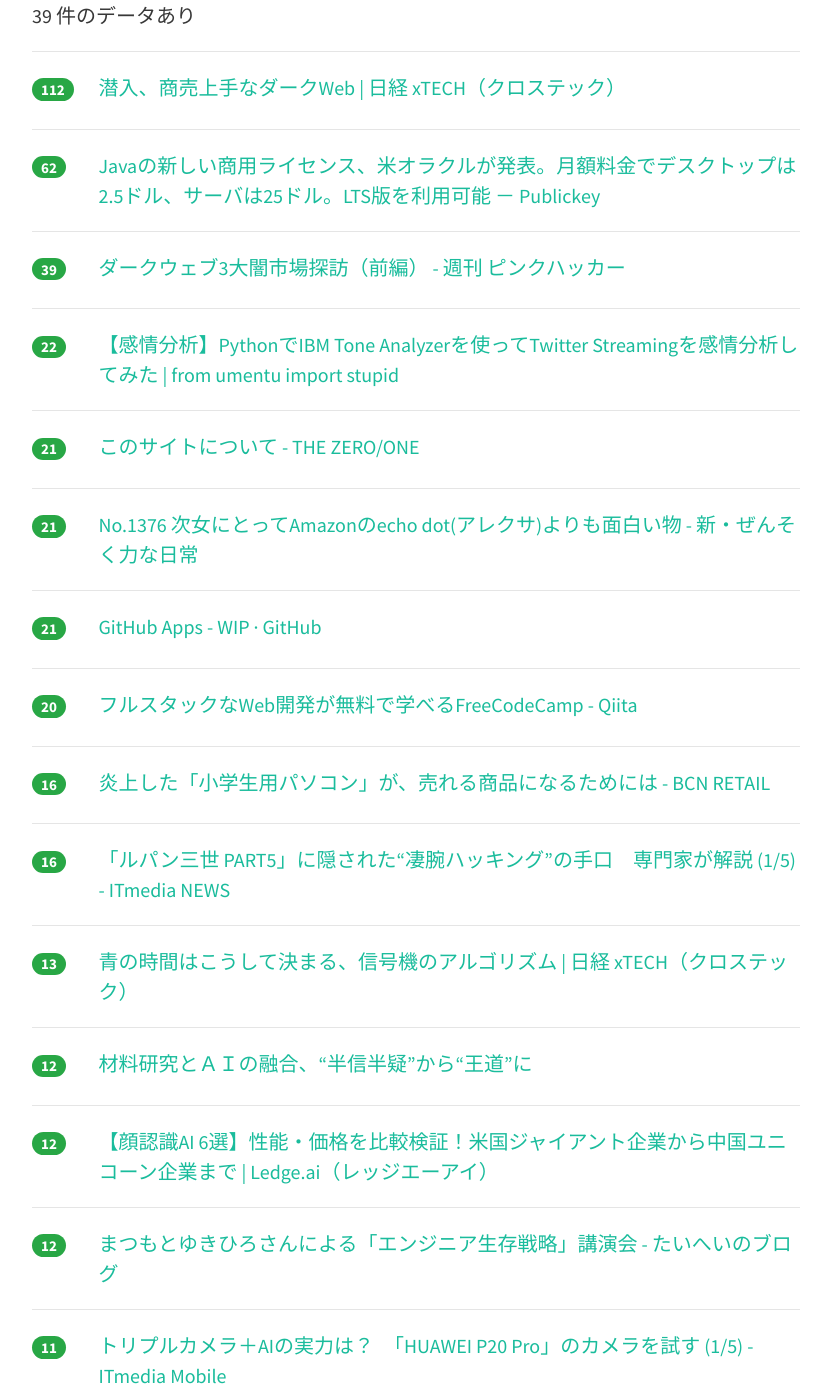
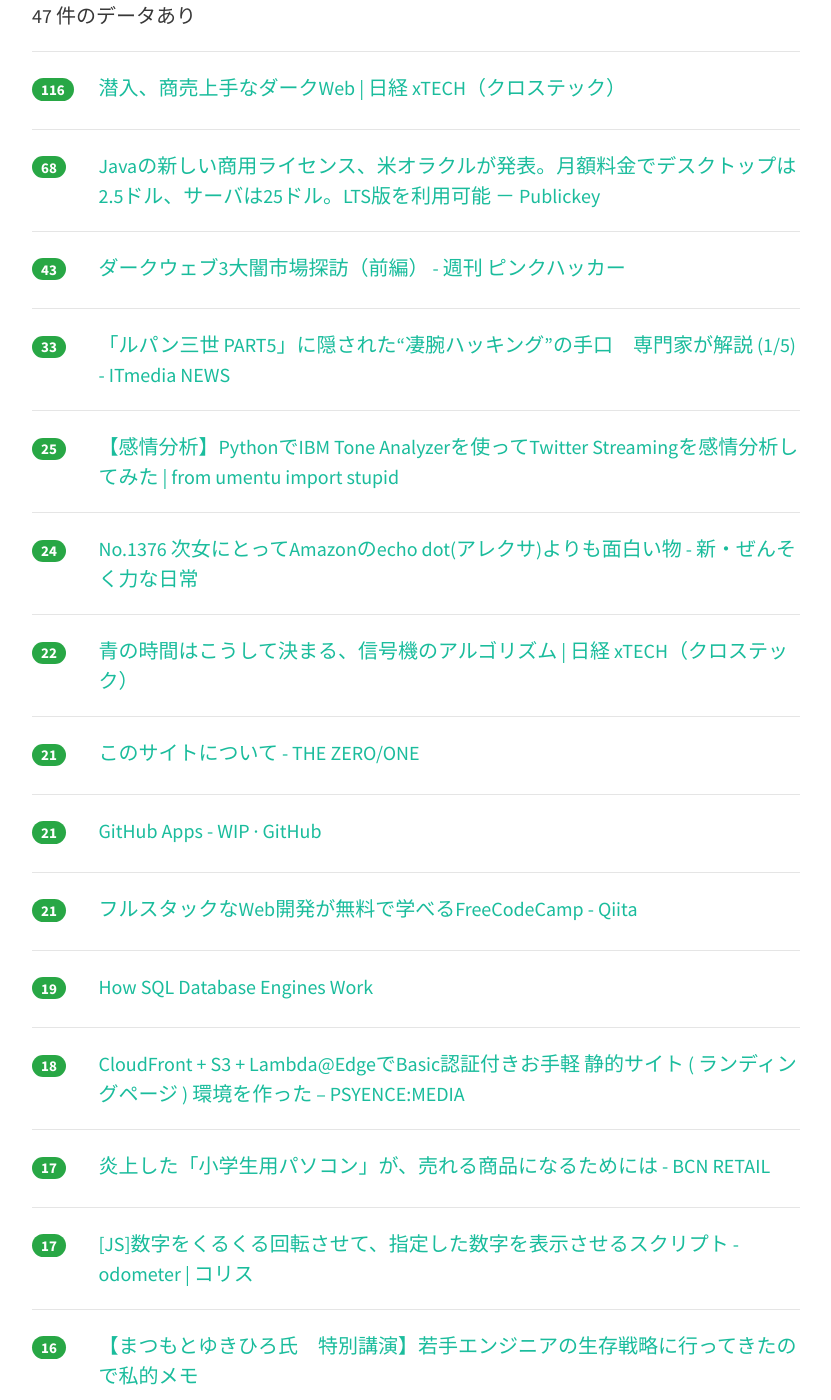
Before and after one commit to yatta47/hatena-matome-site, a Jekyll site: the page built from _posts/2018-06-25-hatena.md, in a window 1280 px wide and 1400 px high, scrolled down 322 px. Shown: the whole window, without its empty margins (224-1055 px from the left). Built offline with Jekyll 4.4.1, drawn with Linux system fonts in a browser that asks for light colours; nearby versions of some CDN libraries; some of the changed text lies outside the part shown.

Commit message:
Updated 2018-06-25

```diff
--- a/_posts/2018-06-25-hatena.md
+++ b/_posts/2018-06-25-hatena.md
@@ -1,29 +1,44 @@
 ---
 layout: post
 title:  "2018-06-25 はてぶIT"
-date:   2018-06-25 11:02:34
+date:   2018-06-25 12:03:05
 tags: [it-hotentry]
 ---
-39 件のデータあり
+47 件のデータあり
 
 <hr><div class="row">
-<div class="col-1"><span class="badge badge-pill badge-success h2">112</span></div>
+<div class="col-1"><span class="badge badge-pill badge-success h2">116</span></div>
 <div class="col-11"><a href='http://tech.nikkeibp.co.jp/it/atcl/column/17/031500082/031600001/' target='_blank'>潜入、商売上手なダークWeb | 日経 xTECH（クロステック）</a></div>
 </div>
 <hr>
 <div class="row">
-<div class="col-1"><span class="badge badge-pill badge-success h2">62</span></div>
+<div class="col-1"><span class="badge badge-pill badge-success h2">68</span></div>
 <div class="col-11"><a href='https://www.publickey1.jp/blog/18/java2525lts.html' target='_blank'>Javaの新しい商用ライセンス、米オラクルが発表。月額料金でデスクトップは2.5ドル、サーバは25ドル。LTS版を利用可能 － Publickey</a></div>
 </div>
 <hr>
 <div class="row">
-<div class="col-1"><span class="badge badge-pill badge-success h2">39</span></div>
+<div class="col-1"><span class="badge badge-pill badge-success h2">43</span></div>
 <div class="col-11"><a href='http://www.pinkhacker.com/entry/2016/11/01/080000' target='_blank'>ダークウェブ3大闇市場探訪（前編） - 週刊 ピンクハッカー</a></div>
 </div>
 <hr>
 <div class="row">
+<div class="col-1"><span class="badge badge-pill badge-success h2">33</span></div>
+<div class="col-11"><a href='http://www.itmedia.co.jp/news/articles/1806/25/news023.html' target='_blank'>「ルパン三世 PART5」に隠された“凄腕ハッキング”の手口　専門家が解説 (1/5) - ITmedia NEWS</a></div>
+</div>
+<hr>
+<div class="row">
+<div class="col-1"><span class="badge badge-pill badge-success h2">25</span></div>
+<div class="col-11"><a href='https://www.blog.umentu.work/python-tone-analyzer/' target='_blank'>【感情分析】PythonでIBM Tone Analyzerを使ってTwitter Streamingを感情分析してみた | from umentu import stupid</a></div>
+</div>
+<hr>
+<div class="row">
+<div class="col-1"><span class="badge badge-pill badge-success h2">24</span></div>
+<div class="col-11"><a href='https://mraka2015.hatenablog.com/entry/20180625/1529873535' target='_blank'>No.1376 次女にとってAmazonのecho dot(アレクサ)よりも面白い物 - 新・ぜんそく力な日常</a></div>
+</div>
+<hr>
+<div class="row">
 <div class="col-1"><span class="badge badge-pill badge-success h2">22</span></div>
-<div class="col-11"><a href='https://www.blog.umentu.work/python-tone-analyzer/' target='_blank'>【感情分析】PythonでIBM Tone Analyzerを使ってTwitter Streamingを感情分析してみた | from umentu import stupid</a></div>
+<div class="col-11"><a href='http://tech.nikkeibp.co.jp/atcl/nxt/column/18/00321/062000003/' target='_blank'>青の時間はこうして決まる、信号機のアルゴリズム | 日経 xTECH（クロステック）</a></div>
 </div>
 <hr>
 <div class="row">
@@ -33,32 +48,42 @@ tags: [it-hotentry]
 <hr>
 <div class="row">
 <div class="col-1"><span class="badge badge-pill badge-success h2">21</span></div>
-<div class="col-11"><a href='https://mraka2015.hatenablog.com/entry/20180625/1529873535' target='_blank'>No.1376 次女にとってAmazonのecho dot(アレクサ)よりも面白い物 - 新・ぜんそく力な日常</a></div>
+<div class="col-11"><a href='https://github.com/apps/wip' target='_blank'>GitHub Apps - WIP · GitHub</a></div>
 </div>
 <hr>
 <div class="row">
 <div class="col-1"><span class="badge badge-pill badge-success h2">21</span></div>
-<div class="col-11"><a href='https://github.com/apps/wip' target='_blank'>GitHub Apps - WIP · GitHub</a></div>
-</div>
-<hr>
-<div class="row">
-<div class="col-1"><span class="badge badge-pill badge-success h2">20</span></div>
 <div class="col-11"><a href='https://qiita.com/applideveloper/items/9ef1f8258f54982b8045' target='_blank'>フルスタックなWeb開発が無料で学べるFreeCodeCamp - Qiita</a></div>
 </div>
 <hr>
 <div class="row">
-<div class="col-1"><span class="badge badge-pill badge-success h2">16</span></div>
+<div class="col-1"><span class="badge badge-pill badge-success h2">19</span></div>
+<div class="col-11"><a href='http://www.youtube.com/watch?v=Z_cX3bzkExE' target='_blank'>How SQL Database Engines Work</a></div>
+</div>
+<hr>
+<div class="row">
+<div class="col-1"><span class="badge badge-pill badge-success h2">18</span></div>
+<div class="col-11"><a href='https://tech.recruit-mp.co.jp/infrastructure/post-16386/' target='_blank'>CloudFront + S3 + Lambda@EdgeでBasic認証付きお手軽 静的サイト ( ランディングページ ) 環境を作った – PSYENCE:MEDIA</a></div>
+</div>
+<hr>
+<div class="row">
+<div class="col-1"><span class="badge badge-pill badge-success h2">17</span></div>
 <div class="col-11"><a href='https://www.bcnretail.com/market/detail/20180624_65137.html' target='_blank'>炎上した「小学生用パソコン」が、売れる商品になるためには - BCN RETAIL</a></div>
 </div>
 <hr>
 <div class="row">
-<div class="col-1"><span class="badge badge-pill badge-success h2">16</span></div>
-<div class="col-11"><a href='http://www.itmedia.co.jp/news/articles/1806/25/news023.html' target='_blank'>「ルパン三世 PART5」に隠された“凄腕ハッキング”の手口　専門家が解説 (1/5) - ITmedia NEWS</a></div>
+<div class="col-1"><span class="badge badge-pill badge-success h2">17</span></div>
+<div class="col-11"><a href='https://coliss.com/articles/build-websites/operation/javascript/flip-numbers-odometer.html' target='_blank'>[JS]数字をくるくる回転させて、指定した数字を表示させるスクリプト -odometer | コリス</a></div>
 </div>
 <hr>
 <div class="row">
-<div class="col-1"><span class="badge badge-pill badge-success h2">13</span></div>
-<div class="col-11"><a href='http://tech.nikkeibp.co.jp/atcl/nxt/column/18/00321/062000003/' target='_blank'>青の時間はこうして決まる、信号機のアルゴリズム | 日経 xTECH（クロステック）</a></div>
+<div class="col-1"><span class="badge badge-pill badge-success h2">16</span></div>
+<div class="col-11"><a href='https://qiita.com/DAdDY0055/items/17b6194a5f5a7d5867b6' target='_blank'>【まつもとゆきひろ氏　特別講演】若手エンジニアの生存戦略に行ってきたので私的メモ</a></div>
+</div>
+<hr>
+<div class="row">
+<div class="col-1"><span class="badge badge-pill badge-success h2">15</span></div>
+<div class="col-11"><a href='https://ledge.ai/faceapi/' target='_blank'>【顔認識AI 6選】性能・価格を比較検証！米国ジャイアント企業から中国ユニコーン企業まで | Ledge.ai（レッジエーアイ）</a></div>
 </div>
 <hr>
 <div class="row">
@@ -68,7 +93,17 @@ tags: [it-hotentry]
 <hr>
 <div class="row">
 <div class="col-1"><span class="badge badge-pill badge-success h2">12</span></div>
-<div class="col-11"><a href='https://ledge.ai/faceapi/' target='_blank'>【顔認識AI 6選】性能・価格を比較検証！米国ジャイアント企業から中国ユニコーン企業まで | Ledge.ai（レッジエーアイ）</a></div>
+<div class="col-11"><a href='https://www.moguravr.com/oculus-go-app-game-2/' target='_blank'>Oculus Goを買ったらまずはこれ！ おすすめアプリ・ゲーム特選 | Mogura VR - 国内外のVR/AR/MR最新情報</a></div>
+</div>
+<hr>
+<div class="row">
+<div class="col-1"><span class="badge badge-pill badge-success h2">12</span></div>
+<div class="col-11"><a href='http://tech.nikkeibp.co.jp/atcl/nxt/column/18/00148/062100019/' target='_blank'>40万人が不足し40万人が余る、技術者を襲う恐るべき雇用のミスマッチ | 日経 xTECH（クロステック）</a></div>
+</div>
+<hr>
+<div class="row">
+<div class="col-1"><span class="badge badge-pill badge-success h2">12</span></div>
+<div class="col-11"><a href='https://qiita.com/tomo_20180402/items/e8c55bdca648f4877188' target='_blank'>画像認識で「綾鷹を選ばせる」AIを作る</a></div>
 </div>
 <hr>
 <div class="row">
@@ -79,6 +114,11 @@ tags: [it-hotentry]
 <div class="row">
 <div class="col-1"><span class="badge badge-pill badge-success h2">11</span></div>
 <div class="col-11"><a href='http://www.itmedia.co.jp/mobile/articles/1806/24/news024.html' target='_blank'>トリプルカメラ＋AIの実力は？　「HUAWEI P20 Pro」のカメラを試す (1/5) - ITmedia Mobile</a></div>
+</div>
+<hr>
+<div class="row">
+<div class="col-1"><span class="badge badge-pill badge-success h2">11</span></div>
+<div class="col-11"><a href='https://ift.tt/2tyVNrN' target='_blank'>グーグルのAR「Measure」アプリ、「ARCore」対応の全Androidスマートフォンで利用可能に - CNET Japan</a></div>
 </div>
 <hr>
 <div class="row">
@@ -93,7 +133,7 @@ tags: [it-hotentry]
 <hr>
 <div class="row">
 <div class="col-1"><span class="badge badge-pill badge-success h2">10</span></div>
-<div class="col-11"><a href='https://tech.recruit-mp.co.jp/infrastructure/post-16386/' target='_blank'>CloudFront + S3 + Lambda@EdgeでBasic認証付きお手軽 静的サイト ( ランディングページ ) 環境を作った – PSYENCE:MEDIA</a></div>
+<div class="col-11"><a href='https://commte.net/1911' target='_blank'>読むだけで配色センスがレベルアップ！５分程度で読める良記事まとめ | コムテブログ</a></div>
 </div>
 <hr>
 <div class="row">
@@ -103,12 +143,7 @@ tags: [it-hotentry]
 <hr>
 <div class="row">
 <div class="col-1"><span class="badge badge-pill badge-success h2">9</span></div>
-<div class="col-11"><a href='https://www.moguravr.com/oculus-go-app-game-2/' target='_blank'>Oculus Goを買ったらまずはこれ！ おすすめアプリ・ゲーム特選 | Mogura VR - 国内外のVR/AR/MR最新情報</a></div>
-</div>
-<hr>
-<div class="row">
-<div class="col-1"><span class="badge badge-pill badge-success h2">9</span></div>
-<div class="col-11"><a href='https://qiita.com/DAdDY0055/items/17b6194a5f5a7d5867b6' target='_blank'>【まつもとゆきひろ氏　特別講演】若手エンジニアの生存戦略に行ってきたので私的メモ</a></div>
+<div class="col-11"><a href='https://webtan.impress.co.jp/e/2018/06/25/29625' target='_blank'>疑問に答えるタイプのSEOコンテンツは“逆ピラミッド型”で書くべし（前編） | Moz - SEOとインバウンドマーケティングの実践情報 | Web担当者Forum</a></div>
 </div>
 <hr>
 <div class="row">
@@ -128,7 +163,7 @@ tags: [it-hotentry]
 <hr>
 <div class="row">
 <div class="col-1"><span class="badge badge-pill badge-success h2">8</span></div>
-<div class="col-11"><a href='https://coliss.com/articles/build-websites/operation/javascript/flip-numbers-odometer.html' target='_blank'>[JS]数字をくるくる回転させて、指定した数字を表示させるスクリプト -odometer | コリス</a></div>
+<div class="col-11"><a href='https://jp.techcrunch.com/2018/06/25/nearme-release/' target='_blank'>Uberとは違う、日本らしいやり方でタクシーを変えるーー楽天子会社の元CEOが手がける相乗りアプリ | TechCrunch Japan</a></div>
 </div>
 <hr>
 <div class="row">
@@ -143,7 +178,7 @@ tags: [it-hotentry]
 <hr>
 <div class="row">
 <div class="col-1"><span class="badge badge-pill badge-success h2">7</span></div>
-<div class="col-11"><a href='https://webtan.impress.co.jp/e/2018/06/25/29625' target='_blank'>疑問に答えるタイプのSEOコンテンツは“逆ピラミッド型”で書くべし（前編） | Moz - SEOとインバウンドマーケティングの実践情報 | Web担当者Forum</a></div>
+<div class="col-11"><a href='https://anond.hatelabo.jp/20180625001749' target='_blank'>プログラマのことをエンジニアと言うな それでも理系の仕事をやってる者か..</a></div>
 </div>
 <hr>
 <div class="row">
@@ -152,33 +187,43 @@ tags: [it-hotentry]
 </div>
 <hr>
 <div class="row">
-<div class="col-1"><span class="badge badge-pill badge-success h2">7</span></div>
-<div class="col-11"><a href='https://ift.tt/2tyVNrN' target='_blank'>グーグルのAR「Measure」アプリ、「ARCore」対応の全Androidスマートフォンで利用可能に - CNET Japan</a></div>
+<div class="col-1"><span class="badge badge-pill badge-success h2">6</span></div>
+<div class="col-11"><a href='http://blog.jnito.com/entry/2018/06/24/100001' target='_blank'>Software Design 2018年7月号にVimプラグインの記事を寄稿しました - give IT a try</a></div>
 </div>
 <hr>
 <div class="row">
 <div class="col-1"><span class="badge badge-pill badge-success h2">6</span></div>
-<div class="col-11"><a href='https://anond.hatelabo.jp/20180625001749' target='_blank'>プログラマのことをエンジニアと言うな それでも理系の仕事をやってる者か..</a></div>
+<div class="col-11"><a href='http://design.hatenastaff.com/entry/2018/06/25/113618' target='_blank'>縦組みのデザイン - Hatena Design Group</a></div>
 </div>
 <hr>
 <div class="row">
 <div class="col-1"><span class="badge badge-pill badge-success h2">6</span></div>
-<div class="col-11"><a href='https://qiita.com/tomo_20180402/items/e8c55bdca648f4877188' target='_blank'>画像認識で「綾鷹を選ばせる」AIを作る</a></div>
+<div class="col-11"><a href='https://internet.watch.impress.co.jp/docs/column/shimizu/1128407.html' target='_blank'>IPoE IPv6対応に加え、電波性能も強化　新生Atermの先鋒として登場した売れ筋モデル「Aterm WG1200HP3」【イニシャルB】 - INTERNET Watch</a></div>
 </div>
 <hr>
 <div class="row">
-<div class="col-1"><span class="badge badge-pill badge-success h2">4</span></div>
-<div class="col-11"><a href='https://jp.techcrunch.com/2018/06/25/nearme-release/' target='_blank'>Uberとは違う、日本らしいやり方でタクシーを変えるーー楽天子会社の元CEOが手がける相乗りアプリ | TechCrunch Japan</a></div>
-</div>
-<hr>
-<div class="row">
-<div class="col-1"><span class="badge badge-pill badge-success h2">4</span></div>
+<div class="col-1"><span class="badge badge-pill badge-success h2">5</span></div>
 <div class="col-11"><a href='http://www.atmarkit.co.jp/ait/articles/1806/25/news026.html' target='_blank'>Windows 10で仮想化プラットフォーム「Hyper-V」を有効にする：Tech TIPS - ＠IT</a></div>
 </div>
 <hr>
 <div class="row">
-<div class="col-1"><span class="badge badge-pill badge-success h2">4</span></div>
-<div class="col-11"><a href='http://blog.jnito.com/entry/2018/06/24/100001' target='_blank'>Software Design 2018年7月号にVimプラグインの記事を寄稿しました - give IT a try</a></div>
+<div class="col-1"><span class="badge badge-pill badge-success h2">5</span></div>
+<div class="col-11"><a href='http://scienceandtechnology.jp/archives/19472' target='_blank'>研究者の結婚、研究者との結婚 | 日本の科学と技術</a></div>
+</div>
+<hr>
+<div class="row">
+<div class="col-1"><span class="badge badge-pill badge-success h2">5</span></div>
+<div class="col-11"><a href='https://japan.cnet.com/article/35121367/' target='_blank'>「iOS」のパスコード入力回数制限を破れるとの指摘、アップルが一蹴 - CNET Japan</a></div>
+</div>
+<hr>
+<div class="row">
+<div class="col-1"><span class="badge badge-pill badge-success h2">5</span></div>
+<div class="col-11"><a href='https://www.webdesignfacts.net/entry/hologram-texture' target='_blank'>【無料】使いやすい！虹色ホログラムテクスチャ10種！【デザイナーDL必須/金・銀・グラデ・メッキ】 - Web Design Facts</a></div>
+</div>
+<hr>
+<div class="row">
+<div class="col-1"><span class="badge badge-pill badge-success h2">5</span></div>
+<div class="col-11"><a href='https://qiita.com/toRisouP/items/b3d3c43db40857ca4ad4' target='_blank'>Zenject入門その1　疎結合とDI Container</a></div>
 </div>
 <hr>
 <div class="row">
@@ -188,16 +233,11 @@ tags: [it-hotentry]
 <hr>
 <div class="row">
 <div class="col-1"><span class="badge badge-pill badge-success h2">4</span></div>
-<div class="col-11"><a href='http://scienceandtechnology.jp/archives/19472' target='_blank'>研究者の結婚、研究者との結婚 | 日本の科学と技術</a></div>
+<div class="col-11"><a href='https://nico-opendata.jp/ja/casestudy/2stack_voice_conversion/report.html' target='_blank'>統計的声質変換の紹介 - nico-opendata</a></div>
 </div>
 <hr>
 <div class="row">
-<div class="col-1"><span class="badge badge-pill badge-success h2">3</span></div>
-<div class="col-11"><a href='http://www.youtube.com/watch?v=Z_cX3bzkExE' target='_blank'>How SQL Database Engines Work</a></div>
+<div class="col-1"><span class="badge badge-pill badge-success h2">4</span></div>
+<div class="col-11"><a href='https://togetter.com/li/1240427' target='_blank'>津軽半島沖の「実在しない島」を8年間地図に掲載、大学生の指摘により発覚。googleマップやiOSマップにも掲載されていた。 - Togetter</a></div>
 </div>
 <hr>
-<div class="row">
-<div class="col-1"><span class="badge badge-pill badge-success h2">3</span></div>
-<div class="col-11"><a href='http://tech.nikkeibp.co.jp/atcl/nxt/column/18/00148/062100019/' target='_blank'>40万人が不足し40万人が余る、技術者を襲う恐るべき雇用のミスマッチ | 日経 xTECH（クロステック）</a></div>
-</div>
-<hr>
```
